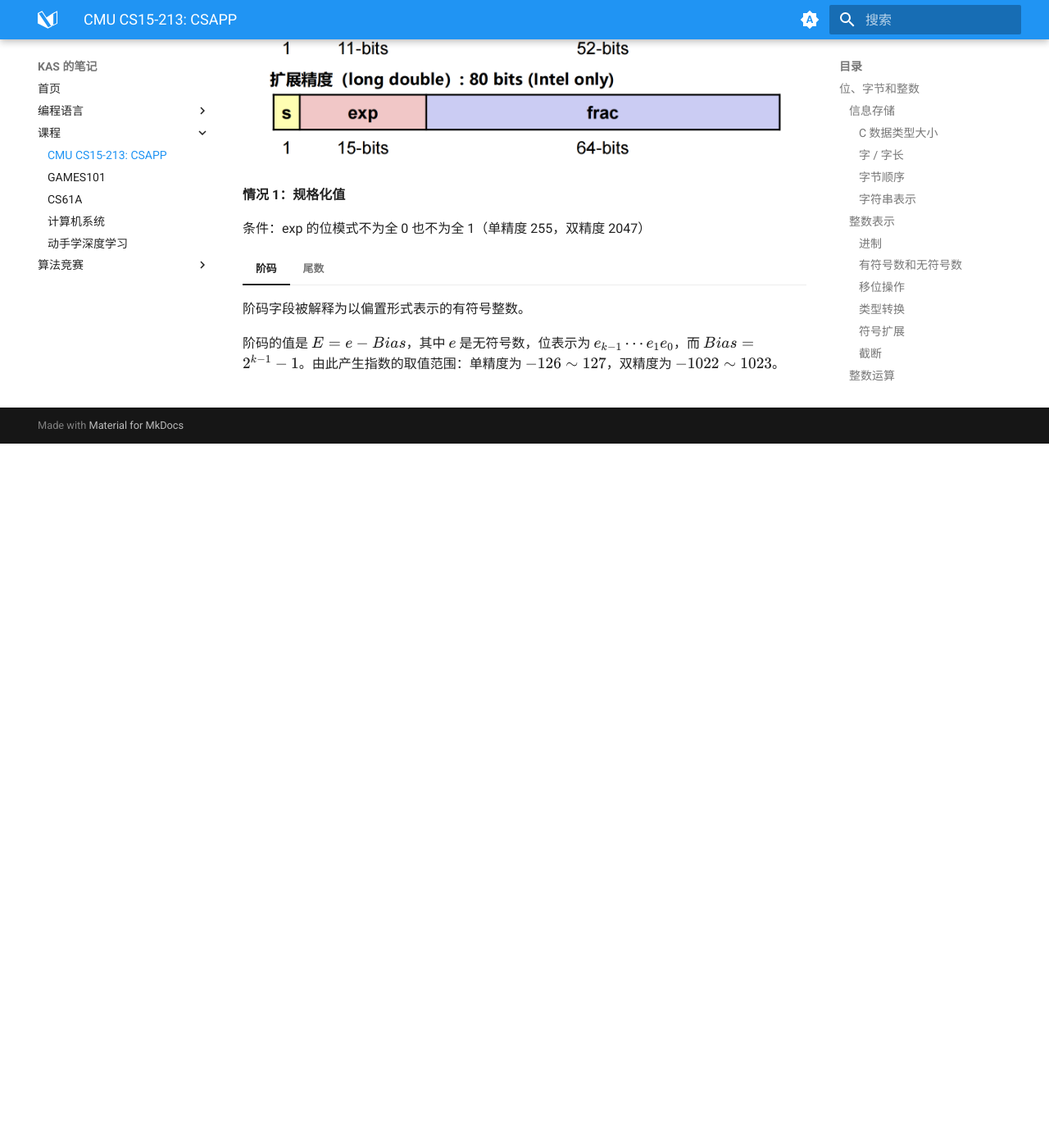
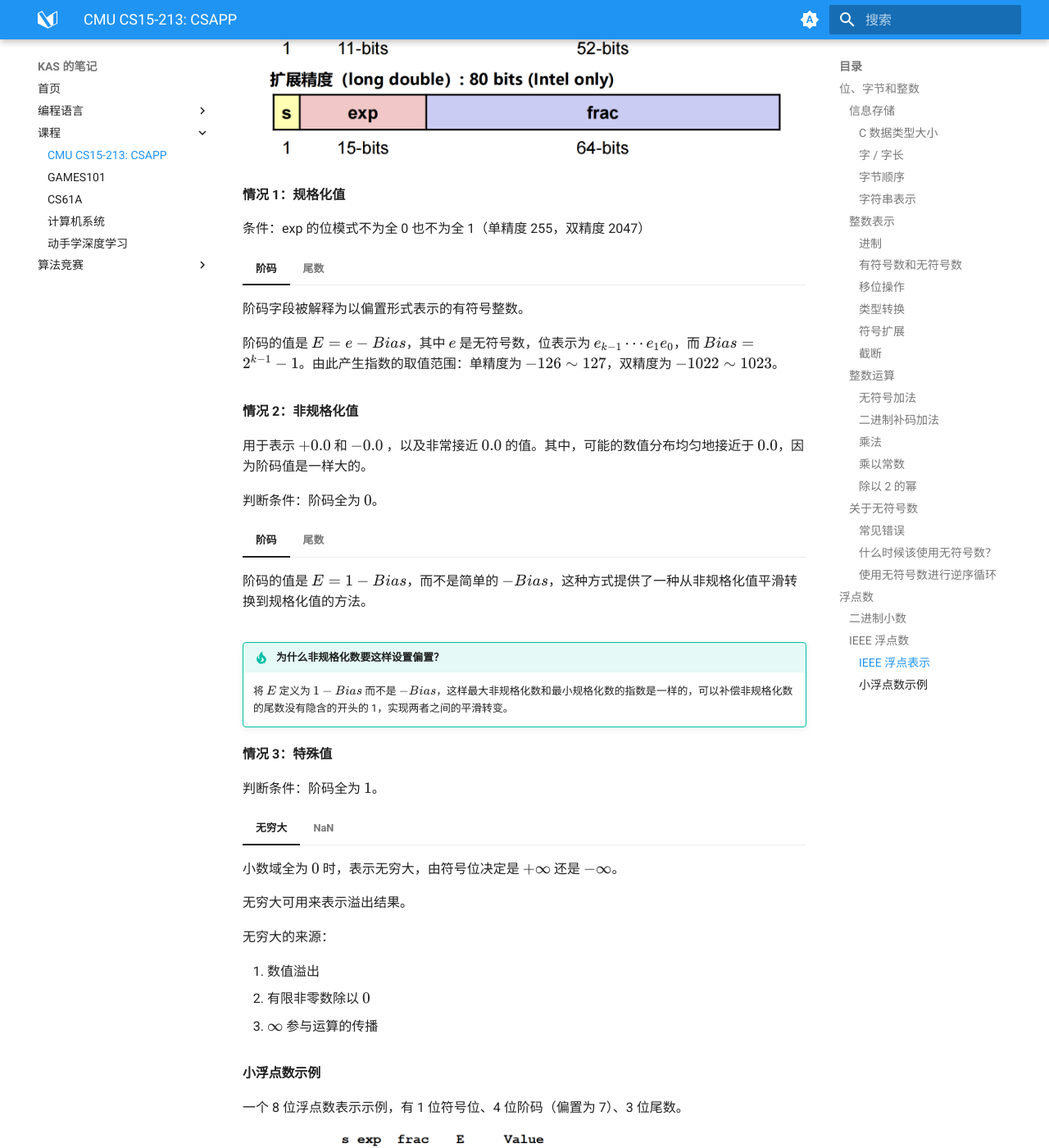
Before and after one commit to kas030/mkdocs-blog, an MkDocs documentation site: the page built from blog/docs/courses/cmu-cs15-213-csapp.md, in a window 1280 px wide and 1400 px high, scrolled down 10333 px. Shown: the whole window at 82% size. Built offline with MkDocs 1.6.1 and Material for MkDocs 9.7.7, drawn with Linux system fonts in a browser that asks for light colours; before the commit the page ends 10874 px from its top, so only the background shows below that.

Commit message:
docs: update cmu cs15-213

```diff
--- a/blog/docs/courses/cmu-cs15-213-csapp.md
+++ b/blog/docs/courses/cmu-cs15-213-csapp.md
@@ -365,3 +365,54 @@ IEEE 浮点标准用 $(-1)^s M 2^E$ 表示一个浮点数：
     小数字段 frac 被解释为描述小数值 $f$，其中 $0\leqslant f<1$，$f=(0.f_{n-1}\cdots f_1f_0)_2$。
 
     尾数定义为 $M=1+f$，这种隐含的以 1 开头的表示可以获得一个额外的精度位。
+
+**情况 2：非规格化值**
+
+用于表示 $+0.0$ 和 $-0.0$ ，以及非常接近 $0.0$ 的值。其中，可能的数值分布均匀地接近于 $0.0$，因为阶码值是一样大的。
+
+判断条件：阶码全为 $0$。
+
+=== "阶码"
+
+    阶码的值是 $E=1-Bias$，而不是简单的 $-Bias$，这种方式提供了一种从非规格化值平滑转换到规格化值的方法。
+
+=== "尾数"
+
+    尾数的值是 $M=f$，也就是小数字段的值，不包含隐含的开头的 $1$。
+
+!!! tip "为什么非规格化数要这样设置偏置？"
+
+    将 $E$ 定义为 $1-Bias$ 而不是 $-Bias$，这样最大非规格化数和最小规格化数的指数是一样的，可以补偿非规格化数的尾数没有隐含的开头的 1，实现两者之间的平滑转变。
+
+**情况 3：特殊值**
+
+判断条件：阶码全为 $1$。
+
+=== "无穷大"
+
+    小数域全为 $0$ 时，表示无穷大，由符号位决定是 $+\infty$ 还是 $-\infty$。
+
+    无穷大可用来表示溢出结果。
+
+    无穷大的来源：
+
+    1. 数值溢出
+    2. 有限非零数除以 $0$
+    3. $\infty$ 参与运算的传播
+
+=== "NaN"
+
+    小数域**不**全为 $0$ 时，表示 NaN（Not a Number）。
+
+    NaN 的来源：
+
+    1. 不定型算术运算，如：$0/0$、$\infty-\infty$、$\infty/\infty$、$0\times\infty$
+    2. 函数输入超出定义域：如 `sqrt(-1)`、`log(-1)`
+    3. NaN 参与运算的传播
+
+#### 小浮点数示例
+
+一个 8 位浮点数表示示例，有 1 位符号位、4 位阶码（偏置为 7）、3 位尾数。
+
+![img](./cmu-cs15-213-csappp-assets/img/ieee-eg.png){ width="700" }
+{.center-img}
```
Also changed, not shown: blog/docs/courses/cmu-cs15-213-csappp-assets/img/ieee-eg.png (added).
